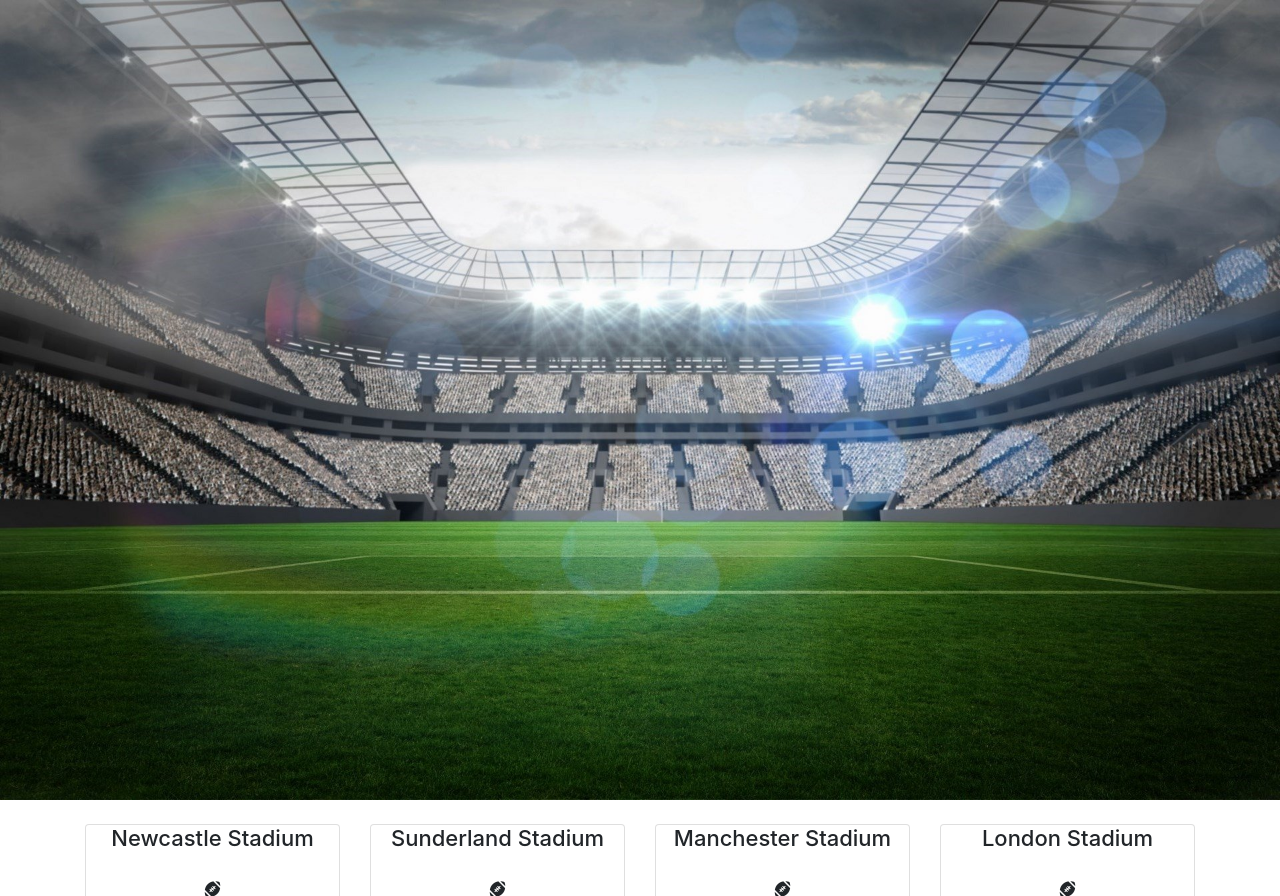
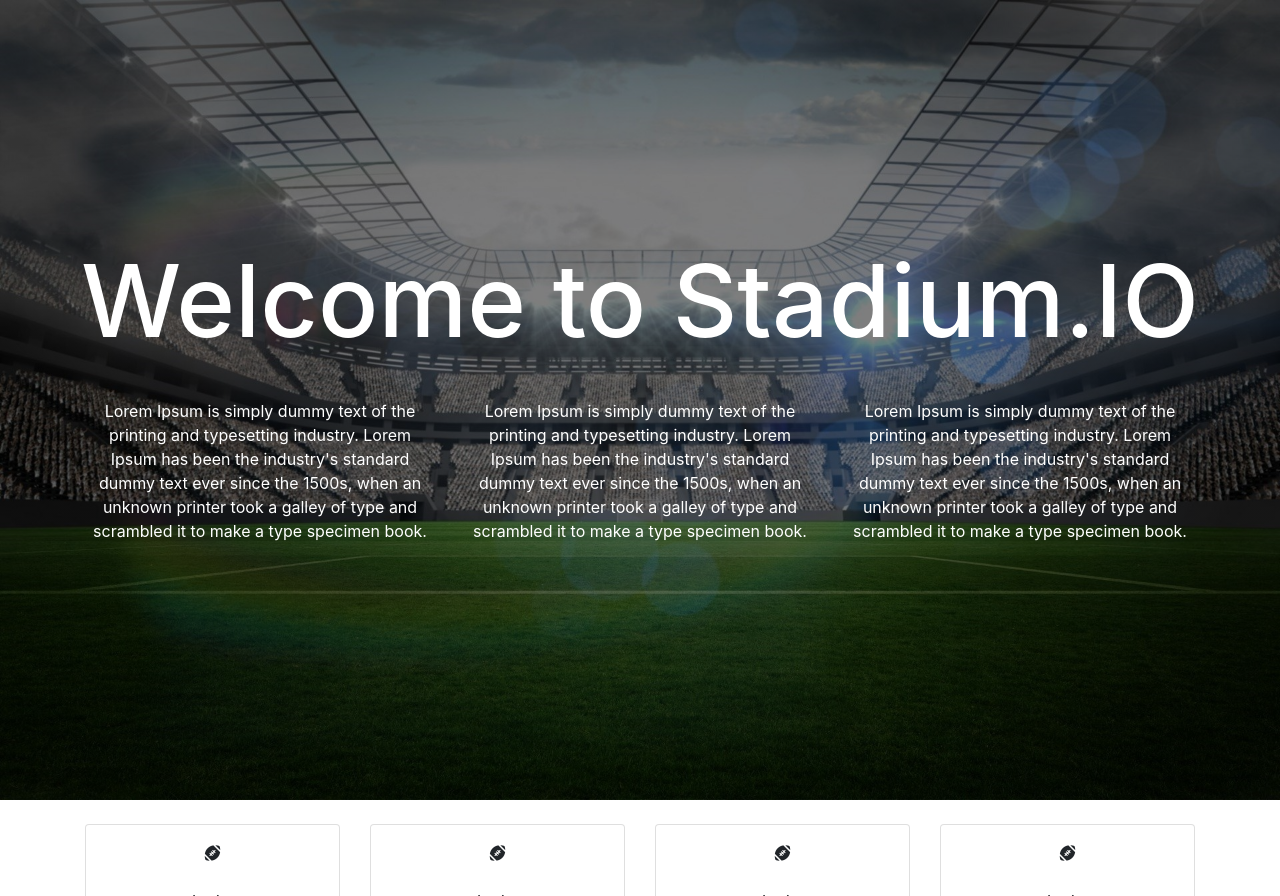
Before and after one commit to Saambell1996/college, a PHP site: page / in a window 1280 px wide. Shown: the part 56-952 px from the top of the page. Run offline with PHP 8.4, Linux system fonts and the light colour scheme; some libraries are stand-ins or nearby versions.

Commit message:
Updated index

```diff
--- a/CollegeProject/css/style.css
+++ b/CollegeProject/css/style.css
@@ -1,47 +1,117 @@
-body, html {
+body,
+html {
   height: 100%;
-
 }
 
 .stadiumBackground {
-    background-image: url(img/stadium.jpg);
-    height:100%;
+  background: linear-gradient(rgba(0, 0, 0, 0.5), rgba(0, 0, 0, 0.5)),
+    url("img/stadium.jpg");
+  height: 100%;
   background-position: center;
   background-repeat: no-repeat;
-    background-size:cover;
+  background-size: cover;
 }
 
 .stadiumInfo {
-    height:200px;
+  height: 200px;
   background-color: white;
-    width:auto;
+  width: auto;
 }
 
 .stadiumCard {
   max-height: 400px;
+  background: transparent;
 }
 
 .card-container {
   text-align: center;
-    padding-top:50px;
-
+  padding-top: 50px;
 }
 
-.stadium_name {
-    padding-bottom:30px;
+#stadium_name {
+  padding-bottom: 30px;
   text-align: center;
   margin: 0 auto;
-    font-size:22px;
+  font-size: 15px;
+  padding: 10px;
+}
+
+#stadium_description {
+  padding: 10px;
+  font-size: 15px;
+  overflow-wrap: break-word;
+}
+
+#stadium_name2 {
+  padding-bottom: 30px;
+  text-align: center;
+  margin: 0 auto;
+  font-size: 15px;
+  padding: 10px;
+}
+
+#stadium_description2 {
+  padding: 10px;
+  font-size: 15px;
+  overflow-wrap: break-word;
+}
+
+#stadium_name3 {
+  padding-bottom: 30px;
+  text-align: center;
+  margin: 0 auto;
+  font-size: 15px;
+  padding: 10px;
+}
+
+#stadium_description3 {
+  padding: 10px;
+  font-size: 15px;
+  overflow-wrap: break-word;
+}
+
+#stadium_name4 {
+  padding-bottom: 30px;
+  text-align: center;
+  margin: 0 auto;
+  font-size: 15px;
+  padding: 10px;
+}
+
+#stadium_description4 {
+  padding: 10px;
+  font-size: 15px;
+  overflow-wrap: break-word;
 }
 
 .stadium_icon {
   text-align: center;
   margin: 0 auto;
-    margin-bottom:20px;
+  margin-bottom: 20px;
 }
 
-.stadium_description {
-    padding:10px;
+#mapid {
+  height: 600px;
 }
 
-#mapid { height: 600px; }
+.title {
+  display: flex;
+  flex-direction: column;
+  justify-content: center;
+  align-items: center;
+  text-align: center;
+  min-height: 100vh;
+}
+
+.items {
+  padding-top: 30px;
+}
+
+.title h1 {
+  font-size: 100px;
+  color: white;
+}
+
+.card-item {
+  color: white;
+}
--- a/CollegeProject/index.html
+++ b/CollegeProject/index.html
@@ -62,7 +62,43 @@
 
         </div>
     </nav>
-    <div class="stadiumBackground"></div>
+    <div class="stadiumBackground">
+        <div class="title">
+            <h1>Welcome to Stadium.IO</h1>
+            <div class="container">
+                <div class="items">
+                    <div class="row">
+                        <div class="col-md-4">
+                            <div class="card-item">
+                                <p>Lorem Ipsum is simply dummy text of the printing and typesetting industry. Lorem
+                                    Ipsum has been the industry's standard dummy text ever since the 1500s, when an
+                                    unknown printer took a galley of type and scrambled it to make a type specimen
+                                    book.</p>
+                            </div>
+                        </div>
+                        <div class="col-md-4">
+                            <div class="card-item">
+                                <p>Lorem Ipsum is simply dummy text of the printing and typesetting industry. Lorem
+                                    Ipsum has been the industry's standard dummy text ever since the 1500s, when an
+                                    unknown printer took a galley of type and scrambled it to make a type specimen
+                                    book.</p>
+                            </div>
+                        </div>
+
+                        <div class="col-md-4">
+                            <div class="card-item">
+                                <p>Lorem Ipsum is simply dummy text of the printing and typesetting industry. Lorem
+                                    Ipsum has been the industry's standard dummy text ever since the 1500s, when an
+                                    unknown printer took a galley of type and scrambled it to make a type specimen
+                                    book.</p>
+                            </div>
+                        </div>
+                    </div>
+                </div>
+            </div>
+        </div>
+
+    </div>
 
     <div class="container">
 
@@ -70,9 +106,9 @@
 
             <div class="col-md-3 d-flex align-items-stretch">
                 <div class="card mt-4 stadiumCard">
-                    <h3 class="stadium_name">Newcastle Stadium</h3>
+                    <h3 id="stadium_name"></h3>
                     <i class="fas fa-football-ball stadium_icon"></i>
-                    <p class="stadium_description">
+                    <p id="stadium_description">
                         Lorem Ipsum is simply dummy text of the printing and typesetting
                         industry. Lorem Ipsum has been the industry's standard dummy text
                         ever since the 1500s, when an unknown printer took a galley of
@@ -83,9 +119,9 @@
 
             <div class="col-md-3 d-flex align-items-stretch">
                 <div class="card mt-4 stadiumCard">
-                    <h3 class="stadium_name">Sunderland Stadium</h3>
+                    <h3 id="stadium_name2"></h3>
                     <i class="fas fa-football-ball stadium_icon"></i>
-                    <p class="stadium_description">
+                    <p id="stadium_description2">
                         Lorem Ipsum is simply dummy text of the printing and typesetting
                         industry. Lorem Ipsum has been the industry's standard dummy text
                         ever since the 1500s, when an unknown printer took a galley of
@@ -97,9 +133,9 @@
 
             <div class="col-md-3 d-flex align-items-stretch">
                 <div class="card mt-4 stadiumCard">
-                    <h3 class="stadium_name">Manchester Stadium</h3>
+                    <h3 id="stadium_name3"></h3>
                     <i class="fas fa-football-ball stadium_icon"></i>
-                    <p class="stadium_description">
+                    <p id="stadium_description3">
                         Lorem Ipsum is simply dummy text of the printing and typesetting
                         industry. Lorem Ipsum has been the industry's standard dummy text
                         ever since the 1500s, when an unknown printer took a galley of
@@ -110,13 +146,14 @@
 
             <div class="col-md-3 d-flex align-items-stretch">
                 <div class="card mt-4 stadiumCard">
-                    <h3 class="stadium_name">London Stadium</h3>
+                    <h3 id="stadium_name4"></h3>
                     <i class="fas fa-football-ball stadium_icon"></i>
-                    <p class="stadium_description">
+                    <p id="stadium_description4">
                         Lorem Ipsum is simply dummy text of the printing and typesetting
                         industry. Lorem Ipsum has been the industry's standard dummy text
                         ever since the 1500s, when an unknown printer took a galley of
                         type and scrambled it to make a type specimen book.
+
                     </p>
                 </div>
             </div>
@@ -124,9 +161,10 @@
         </div>
 
         <br>
-<div id="articles">
+        <div id="articles">
 
-</div>
+
+        </div>
 
 
     </div>
--- a/CollegeProject/sports.js
+++ b/CollegeProject/sports.js
@@ -2,10 +2,24 @@
   "https://newsapi.org/v2/top-headlines?sources=talksport&apiKey=e7a9e149d64c4a26aa4462358d220721";
 
 var req = new Request(url);
-fetch(req).then(function(response) {
-  var res = response.json();
+fetch(req)
+  .then(function(response) {
+    return response.json();
+  })
+  .then(function(res) {
+    console.log(res);
+    document.getElementById("stadium_name").innerHTML = (res.articles[0].title);
+    document.getElementById("stadium_description").innerHTML = (res.articles[0].content);
+
+    document.getElementById("stadium_name2").innerHTML = (res.articles[1].title);
+    document.getElementById("stadium_description2").innerHTML = (res.articles[1].content);
+
+    document.getElementById("stadium_name3").innerHTML = (res.articles[2].title);
+    document.getElementById("stadium_description3").innerHTML = (res.articles[2].content);
+
+    document.getElementById("stadium_name4").innerHTML = (res.articles[3].title);
+    document.getElementById("stadium_description4").innerHTML = (res.articles[3].content);
 
 
-  console.log(res);
-  console.log();
-});
+
+  });
--- a/CollegeProject/style.css
+++ b/CollegeProject/style.css
@@ -1,4 +1,5 @@
-body, html {
+body,
+html {
   height: 100%;
 }
 
@@ -7,8 +8,9 @@
   background-image: url("/css/img/stadium.jpg");
 
   /* Full height */
-    height:2000px;
+  height: 2000px;
 
   /* Center and scale the image nicely */
 
   background-size: cover;
+}
```
Also changed, not shown: package-lock.json (added). Lines whose indentation alone changed are shown as unchanged.
